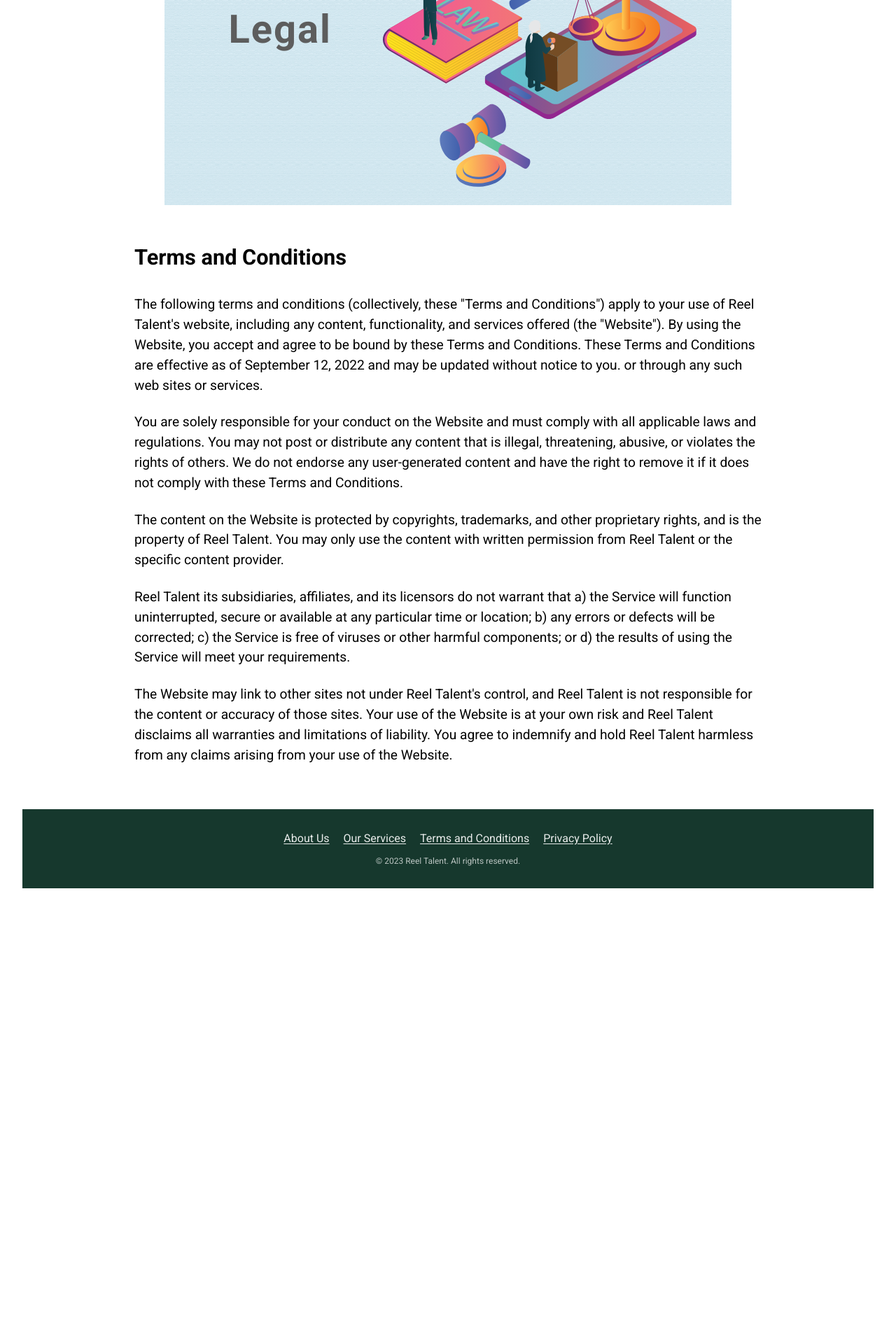
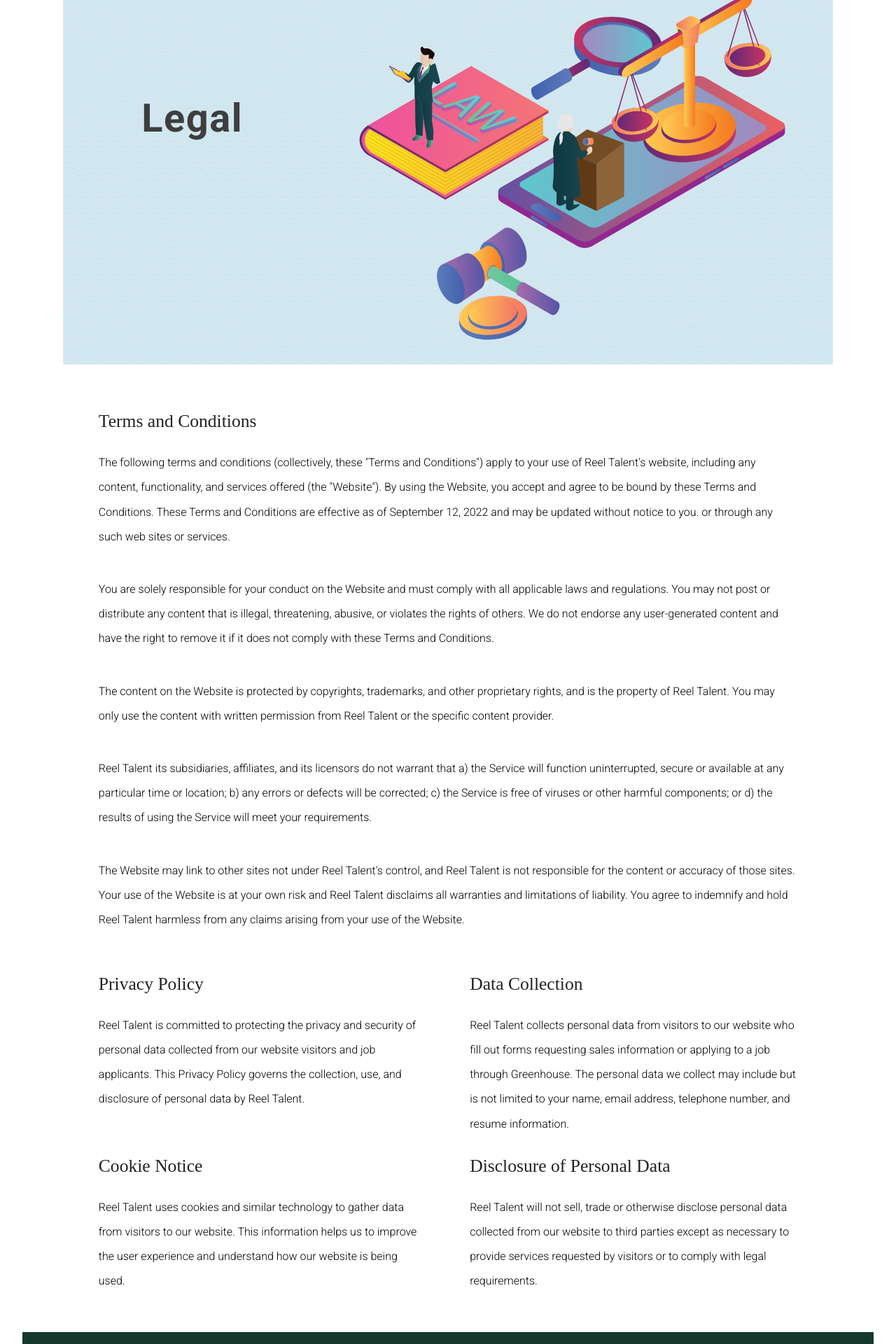
Before and after one commit to tyrone-toinfinity/reel-talent, a React (Vite) app: page /legal in a window 1280 px wide. Shown: the part 300-2220 px from the top of the page at 70% size. Before the commit the page ends 1601 px from the top, so only its background shows below. Built offline with nearby package versions, Linux system fonts and the light colour scheme.

Commit message:
legal page

```diff
--- a/src/components/SiteFooter.jsx
+++ b/src/components/SiteFooter.jsx
@@ -14,10 +14,16 @@ export const SiteFooter = () => {
         <li className="footer__links" onClick={() => navigate("/")}>
           Our Services
         </li>
-        <li className="footer__links" onClick={() => navigate("/legal")}>
+        <li
+          className="footer__links"
+          onClick={() => navigate("/legal#terms__conditions")}
+        >
           Terms and Conditions
         </li>
-        <li className="footer__links" onClick={() => navigate("/")}>
+        <li
+          className="footer__links"
+          onClick={() => navigate("/legal#privacy")}
+        >
           Privacy Policy
         </li>
       </ul>
--- a/src/pages/Legal/Legal.css
+++ b/src/pages/Legal/Legal.css
@@ -1,35 +1,81 @@
-.legal__container {
+.legal__container,
+.privacy__container {
   max-width: 80rem;
-  width: 80%;
+  width: 90%;
   margin: 0 auto;
-  padding: 2em;
+  padding: 0 2rem 2rem 2rem;
   text-align: left;
-  font-size: 1.2em;
+  font-size: 1rem;
   line-height: 1.5;
 }
-
+.privacy__container {
+  display: flex;
+  flex-wrap: wrap;
+  justify-content: space-between;
+}
+.privacy__container > div {
+  max-width: 500px;
+}
 .terms__title {
   font-size: 1.6em;
-  font-weight: bold;
-  margin-bottom: 1em;
+  font-weight: 400;
+  color: #222;
+  margin-bottom: 0.33rem;
+  margin-left: 1rem;
+  font-family: "Times New Roman", Times, serif;
 }
 
 .legal__pg {
-  margin-bottom: 1.5rem;
+  margin-bottom: 0.5rem;
+  line-height: 2.2rem;
+  font-weight: 300;
+  padding: 1rem;
 }
 
 .legal__img__container {
   display: block;
   position: relative;
+  max-width: 80rem;
+  margin: 0 auto;
 }
 
-.legal__text {
+.legal__img__text {
   position: absolute;
-  top: 40%;
-  left: 15%;
+  top: 42%;
+  left: 14%;
   font-size: 3.5rem;
   font-weight: 600;
-  letter-spacing: 2px;
-  color: #5d5d5d;
+  letter-spacing: 1.5px;
+  color: #3e3e3e;
   text-align: center;
 }
+
+@media only screen and (max-width: 1200px) {
+  .privacy__container > div {
+    max-width: 400px;
+  }
+}
+@media only screen and (max-width: 1020px) {
+  .privacy__container > div {
+    max-width: 100%;
+  }
+}
+
+@media only screen and (max-width: 768px) {
+  .legal__container {
+    width: 90%;
+  }
+
+  .legal__img__text {
+    font-size: 2.8rem;
+  }
+}
+@media only screen and (max-width: 576px) {
+  .legal__container {
+    width: 95%;
+  }
+
+  .legal__img__text {
+    font-size: 2.2rem;
+  }
+}
--- a/src/pages/Legal/Legal.jsx
+++ b/src/pages/Legal/Legal.jsx
@@ -8,17 +8,17 @@ import legal from "../../assets/svg/legal-graphic.svg";
 export const Legal = () => {
   return (
     <>
-      {/* <Navbar /> */}
-      <section className="legal__container">
+      <Navbar />
       <figure className="legal__img__container">
         <img
           src={legal}
           alt="graphic of man sitting on legal documents"
           className="legal__img"
         />{" "}
-          <figcaption className="legal__text">Legal</figcaption>
+        <figcaption className="legal__img__text">Legal</figcaption>
       </figure>
 
+      <section id="terms__conditions" className="legal__container">
         <h2 className="terms__title">Terms and Conditions</h2>
         <p className="legal__pg">
           The following terms and conditions (collectively, these "Terms and
@@ -60,6 +60,44 @@ export const Legal = () => {
           arising from your use of the Website.
         </p>
       </section>
+      <section id="privacy" className="privacy__container">
+        <div>
+          <h3 className="terms__title">Privacy Policy</h3>
+          <p className="legal__pg">
+            Reel Talent is committed to protecting the privacy and security of
+            personal data collected from our website visitors and job
+            applicants. This Privacy Policy governs the collection, use, and
+            disclosure of personal data by Reel Talent.
+          </p>
+        </div>
+        <div>
+          <h3 className="terms__title">Data Collection </h3>{" "}
+          <p className="legal__pg">
+            Reel Talent collects personal data from visitors to our website who
+            fill out forms requesting sales information or applying to a job
+            through Greenhouse. The personal data we collect may include but is
+            not limited to your name, email address, telephone number, and
+            resume information.
+          </p>
+        </div>
+        <div>
+          <h3 className="terms__title">Cookie Notice</h3>
+          <p className="legal__pg">
+            Reel Talent uses cookies and similar technology to gather data from
+            visitors to our website. This information helps us to improve the
+            user experience and understand how our website is being used.
+          </p>
+        </div>
+        <div>
+          <h3 className="terms__title">Disclosure of Personal Data</h3>
+          <p className="legal__pg">
+            Reel Talent will not sell, trade or otherwise disclose personal data
+            collected from our website to third parties except as necessary to
+            provide services requested by visitors or to comply with legal
+            requirements.
+          </p>
+        </div>
+      </section>
       <SiteFooter />
     </>
   );
```
Lines whose indentation alone changed are shown as unchanged.
